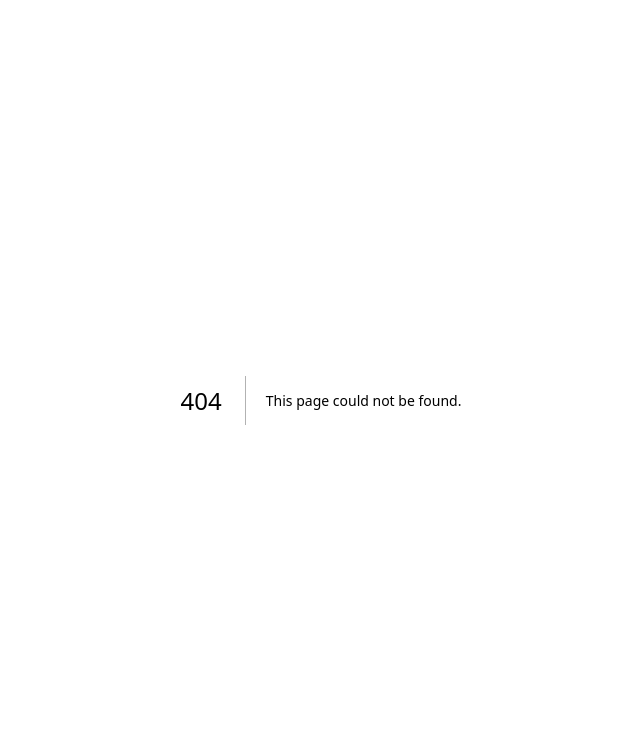
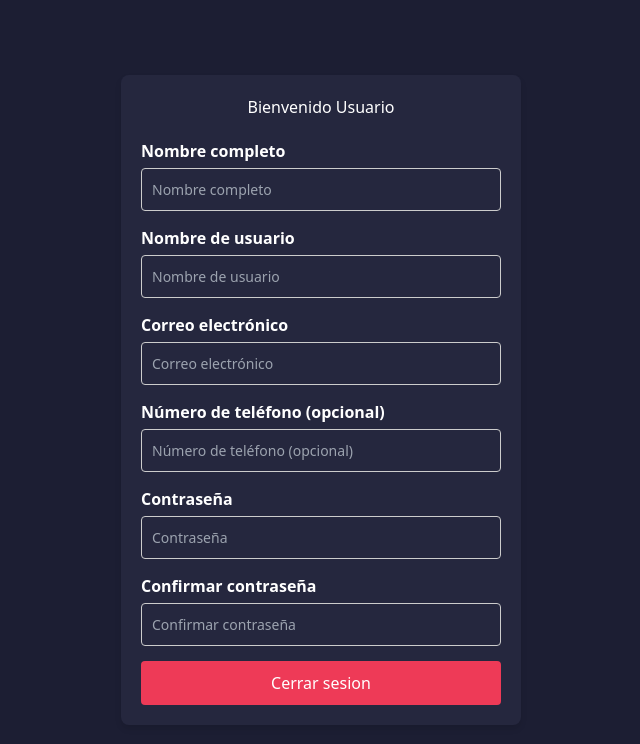
Before and after one commit to svalentinaog/app-vet-pet, a Next.js app: page /userinfo in a window 1280 px wide. Before the commit this address had no page. Shown: the top 744 px of the page, without its empty margins (319-959 px from the left). Built offline with nearby package versions, Linux system fonts and the light colour scheme.

Commit message:
user info

```diff
--- a/app/page.tsx
+++ b/app/page.tsx
@@ -7,6 +7,10 @@ export default function Home() {
 
       <button>
         <Link href={"/chatbot"}>👉Ir al chatbot</Link>
+
+
+        <Link href={"/userinfo"}>👉Ir al userform</Link>
+
       </button>
     </div>
   );
--- /dev/null
+++ b/app/userinfo/page.tsx
@@ -0,0 +1,108 @@
+"use client"; // Asegúrate de que esta línea sea la primera del archivo
+
+import React, { useState } from "react";
+
+const UserForm = () => {
+  const [formData, setFormData] = useState({
+    fullName: "",
+    username: "",
+    email: "",
+    phone: "",
+    password: "",
+    confirmPassword: "",
+  });
+
+  const handleChange = (e: React.ChangeEvent<HTMLInputElement>) => {
+    const { name, value } = e.target;
+    setFormData({ ...formData, [name]: value });
+  };
+
+  const handleSubmit = (e: React.FormEvent<HTMLFormElement>) => {
+    e.preventDefault();
+    console.log("Form data submitted:", formData);
+  };
+
+  const renderInputWithButtons = (
+    id: string,
+    name: string,
+    type: string,
+    placeholder: string,
+    value: string
+  ) => (
+    <div style={{ marginBottom: "15px" }}>
+      <label htmlFor={id} style={{ display: "block", marginBottom: "5px", fontWeight: "bold", color: "#ffffff" }}>
+        {placeholder}
+      </label>
+      <input
+        type={type}
+        id={id}
+        name={name}
+        placeholder={placeholder}
+        value={value}
+        onChange={handleChange}
+        style={{
+          width: "100%", // Cambiar a 100% para que ocupe todo el ancho disponible
+          padding: "10px",
+          border: "1px solid #ccc",
+          borderRadius: "4px",
+          fontSize: "14px",
+          backgroundColor: "#25273e",
+          color: "#ffffff",
+        }}
+      />
+    </div>
+  );
+
+  return (
+    <div
+      style={{
+        display: "flex",
+        justifyContent: "center",
+        alignItems: "center",
+        height: "100vh",
+        backgroundColor: "#1c1e33",
+      }}
+    >
+      <div
+        style={{
+          background: "#25273e",
+          padding: "20px",
+          borderRadius: "8px",
+          boxShadow: "0 4px 6px rgba(0, 0, 0, 0.1)",
+          width: "100%",
+          maxWidth: "400px",
+        }}
+      >
+        <h2 style={{ textAlign: "center", marginBottom: "20px", color: "#ffffff" }}>Bienvenido Usuario</h2>
+        <form onSubmit={handleSubmit}>
+          {renderInputWithButtons("fullName", "fullName", "text", "Nombre completo", formData.fullName)}
+          {renderInputWithButtons("username", "username", "text", "Nombre de usuario", formData.username)}
+          {renderInputWithButtons("email", "email", "email", "Correo electrónico", formData.email)}
+          {renderInputWithButtons("phone", "phone", "tel", "Número de teléfono (opcional)", formData.phone)}
+          {renderInputWithButtons("password", "password", "password", "Contraseña", formData.password)}
+          {renderInputWithButtons("confirmPassword", "confirmPassword", "password", "Confirmar contraseña", formData.confirmPassword)}
+
+          <div>
+            <button
+              type="submit"
+              style={{
+                width: "100%", // Asegurar que el botón ocupe el 100% del ancho
+                padding: "10px",
+                backgroundColor: "#ee3a57",
+                color: "#ffffff",
+                border: "none",
+                borderRadius: "4px",
+                fontSize: "16px",
+                cursor: "pointer",
+              }}
+            >
+              Cerrar sesion
+            </button>
+          </div>
+        </form>
+      </div>
+    </div>
+  );
+};
+
+export default UserForm;
```
Also changed, not shown: 1 other file (tests, documents, lock files or other folders).
